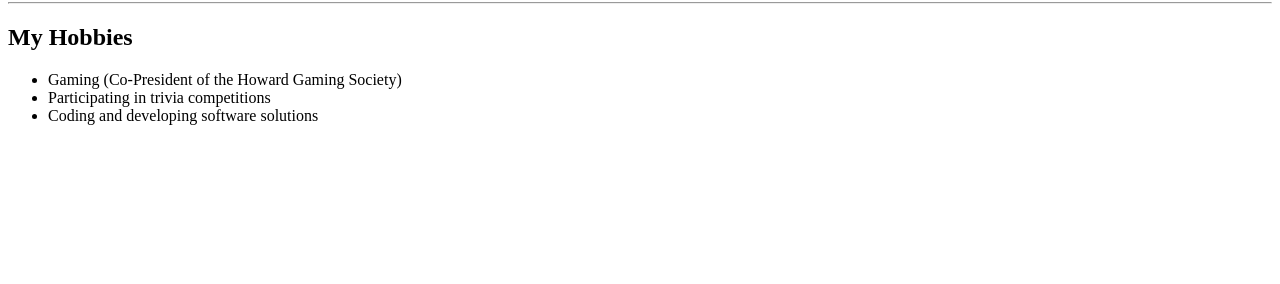
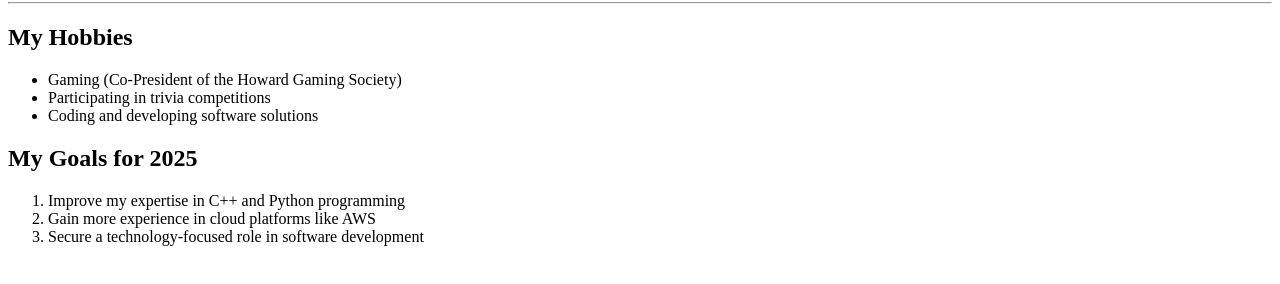
Before and after one commit to gifkards/CodeYouHomework, a plain HTML site: page aboutme-html/index.html in a window 1280 px wide. Shown: the part 78-362 px from the top of the page. Drawn offline with Linux system fonts and the light colour scheme.

Commit message:
Adding goals to index.html

```diff
--- a/aboutme-html/index.html
+++ b/aboutme-html/index.html
@@ -15,5 +15,11 @@
         <li>Participating in trivia competitions</li>
         <li>Coding and developing software solutions</li>
     </ul>
+    <h2>My Goals for 2025</h2>
+    <ol>
+        <li>Improve my expertise in C++ and Python programming</li>
+        <li>Gain more experience in cloud platforms like AWS</li>
+        <li>Secure a technology-focused role in software development</li>
+    </ol>
 </body>
 </html>
```
